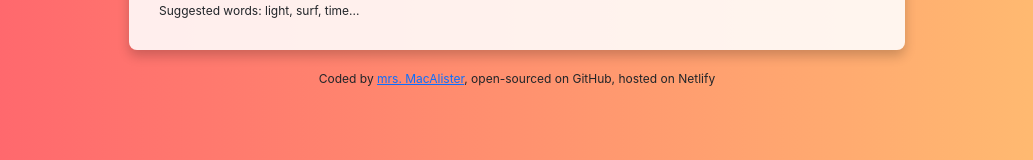
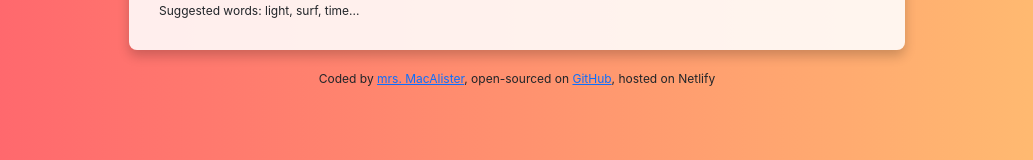
Before and after one commit to mrsMacAlister/react-dictionary, a React (Create React App) app: page / in a window 1280 px wide. Shown: the part 300-460 px from the top of the page, without its empty margins (123-1156 px from the left). Built offline with nearby package versions, Linux system fonts and the light colour scheme; no server answers.

Commit message:
updated links

```diff
--- a/src/App.js
+++ b/src/App.js
@@ -1,5 +1,5 @@
-import './App.css';
-import Dictionary from'./Dictionary';
+import "./App.css";
+import Dictionary from "./Dictionary";
 
 function App() {
   return (
@@ -11,7 +11,21 @@
         <main>
           <Dictionary defaultKeyword="ocean" />
         </main>
-        <footer>Coded by <a href="https://github.com/mrsMacAlister" target="_blank" rel="noreferrer">mrs. MacAlister</a>, open-sourced on GitHub, hosted on Netlify</footer>
+        <footer>
+          Coded by{" "}
+          <a href="https://mrsmacalister.com/" target="_blank" rel="noreferrer">
+            mrs. MacAlister
+          </a>
+          , open-sourced on{" "}
+          <a
+            href="https://github.com/mrsMacAlister/react-dictionary"
+            target="_blank"
+            rel="noreferrer"
+          >
+            GitHub
+          </a>
+          , hosted on Netlify
+        </footer>
       </div>
     </div>
   );
```
